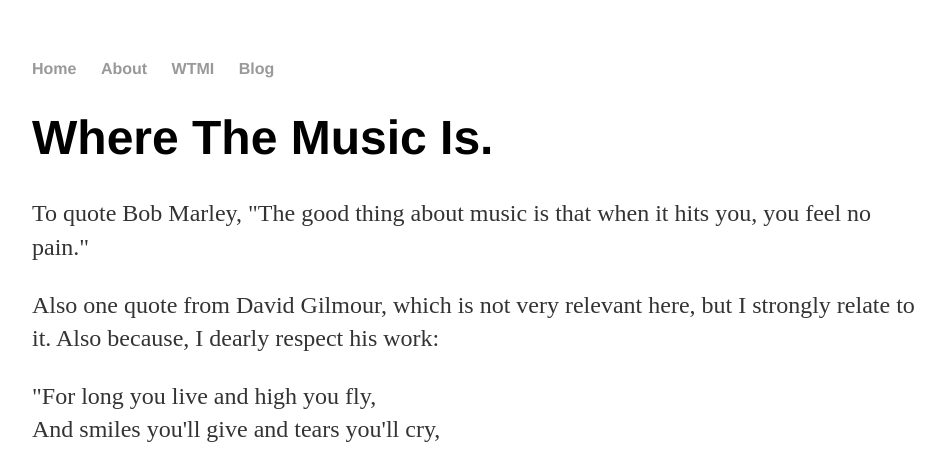
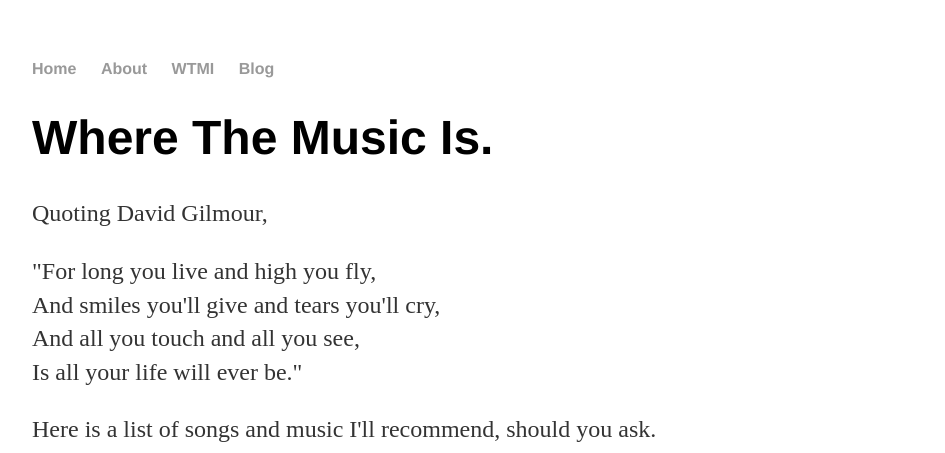
Before and after one commit to tokencolour/tokencolour.github.io, a Jekyll site: the page built from wtmi/index.html, in a window 1280 px wide. Shown: the top 453 px of the page, without its empty margins (160-1105 px from the left). Built offline with Jekyll 4.4.1, drawn with Linux system fonts in a browser that asks for light colours.

Commit message:
changed text

```diff
--- a/wtmi/index.html
+++ b/wtmi/index.html
@@ -4,8 +4,8 @@
 ---
 <div class="blurb">
 	<h1>Where The Music Is.</h1>
-	<p> To quote Bob Marley, "The good thing about music is that when it hits you, you feel no pain." </p>
-	<p> Also one quote from David Gilmour, which is not very relevant here, but I strongly relate to it. Also because, I dearly respect his work:
+
+	<p> Quoting David Gilmour, </p>
 	<p> "For long you live and high you fly, <br>
 		 And smiles you'll give and tears you'll cry, <br>
 		 And all you touch and all you see, <br>
```
